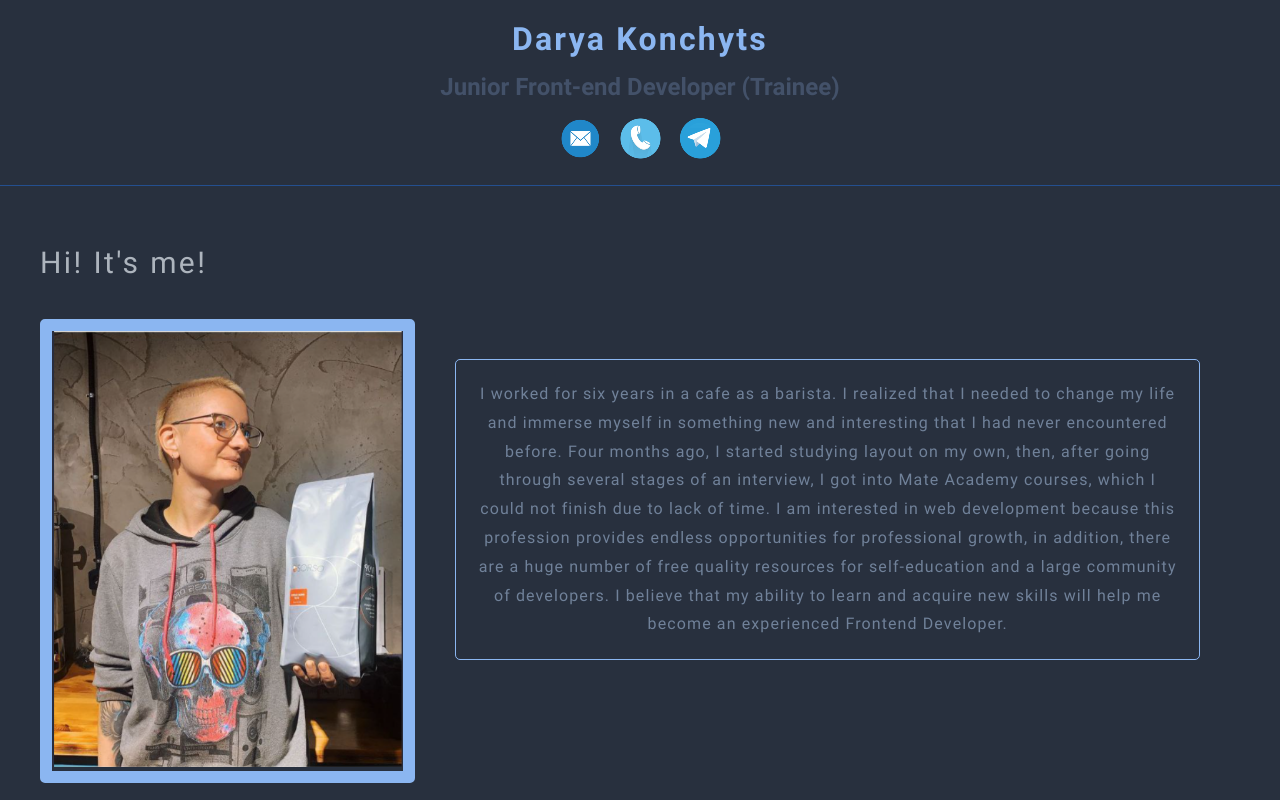
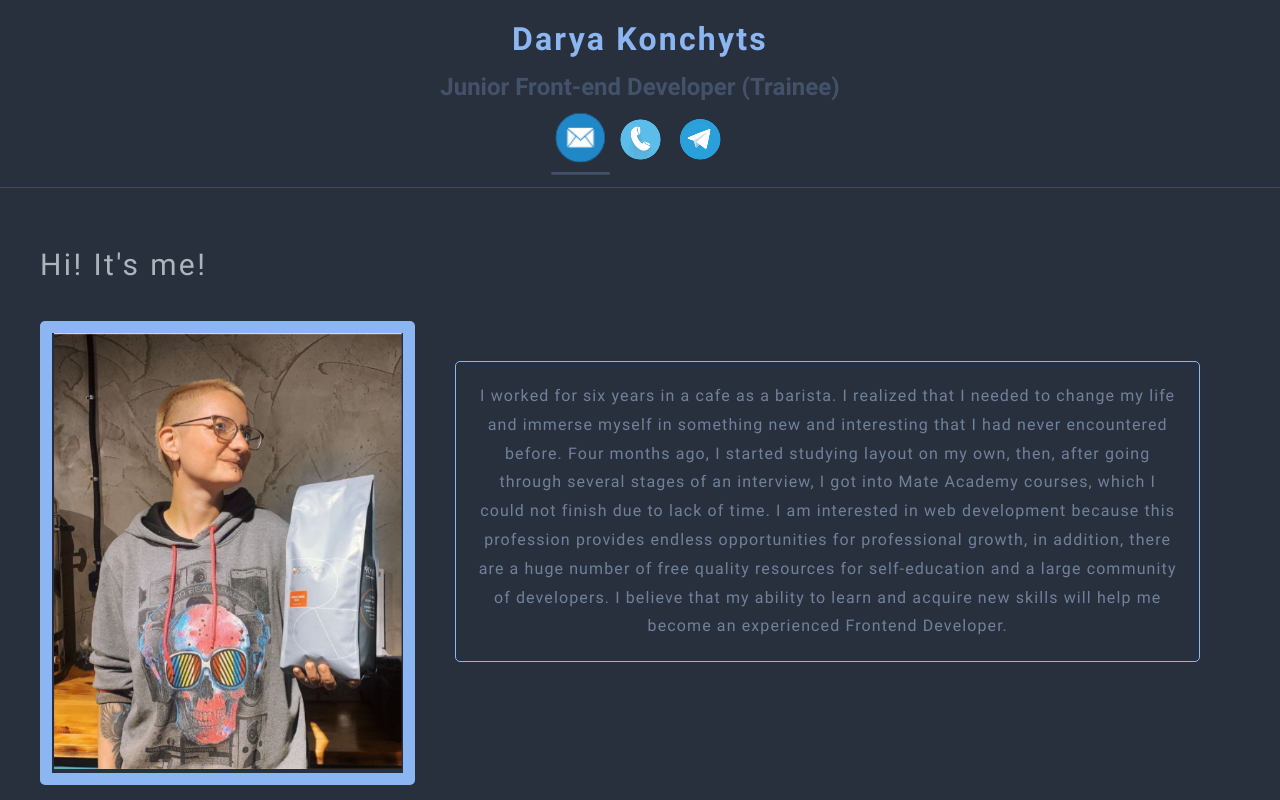
Before and after one commit to DNK-forexample/rsschool-cv, a plain HTML site: page cv-css/index.html in a window 1280 px wide. In both pictures the pointer is over the item 580 px from the left and 140 px from the top of the page. Shown: the top 800 px of the page. Drawn offline with Linux system fonts and the light colour scheme.

Commit message:
feat: add hover for header nav

```diff
--- a/cv-css/style.css
+++ b/cv-css/style.css
@@ -117,7 +117,12 @@ padding: 20px 0;
 }
 
 .header-contacts-item {
+  transition: all .3s;
+}
 
+.header-contacts-item:hover {
+  transform: scale(1.3);
+  border-bottom: 2px solid #435169;
 }
 
 .contacts .list-item {
```
